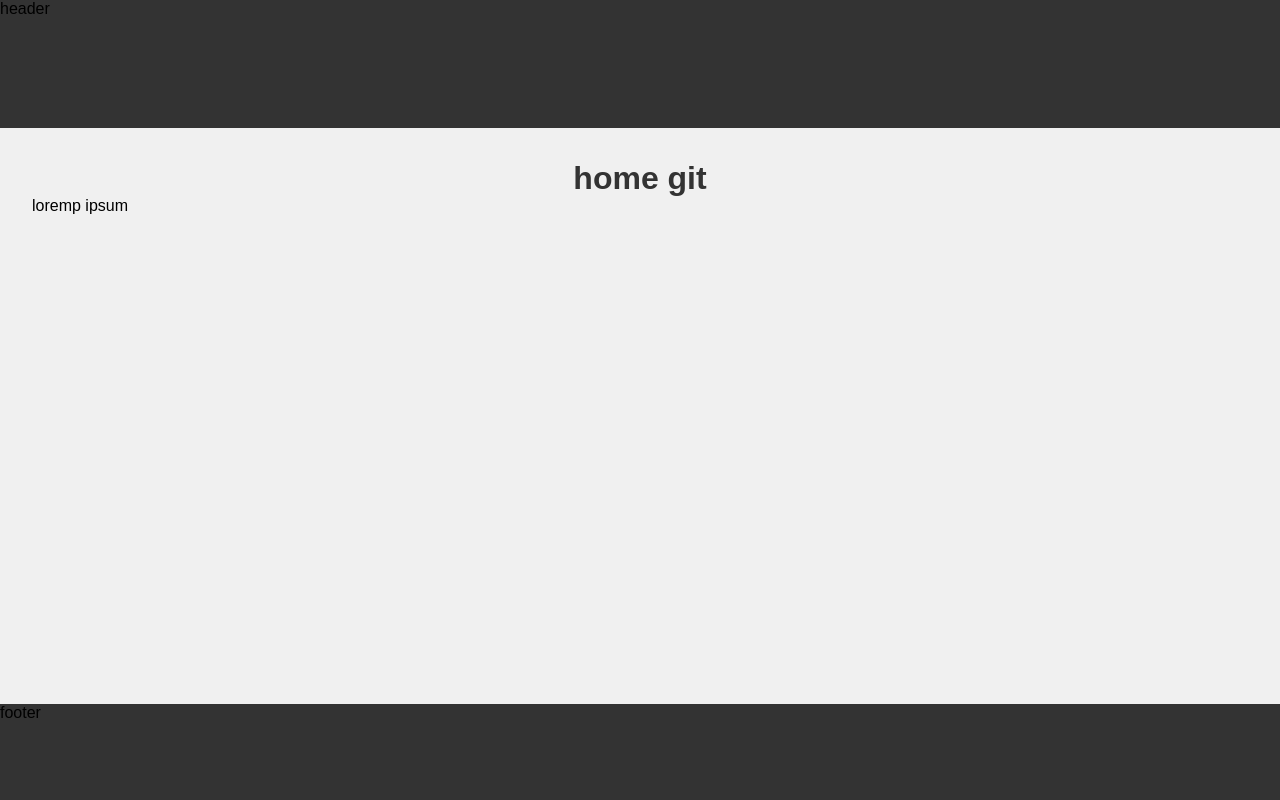
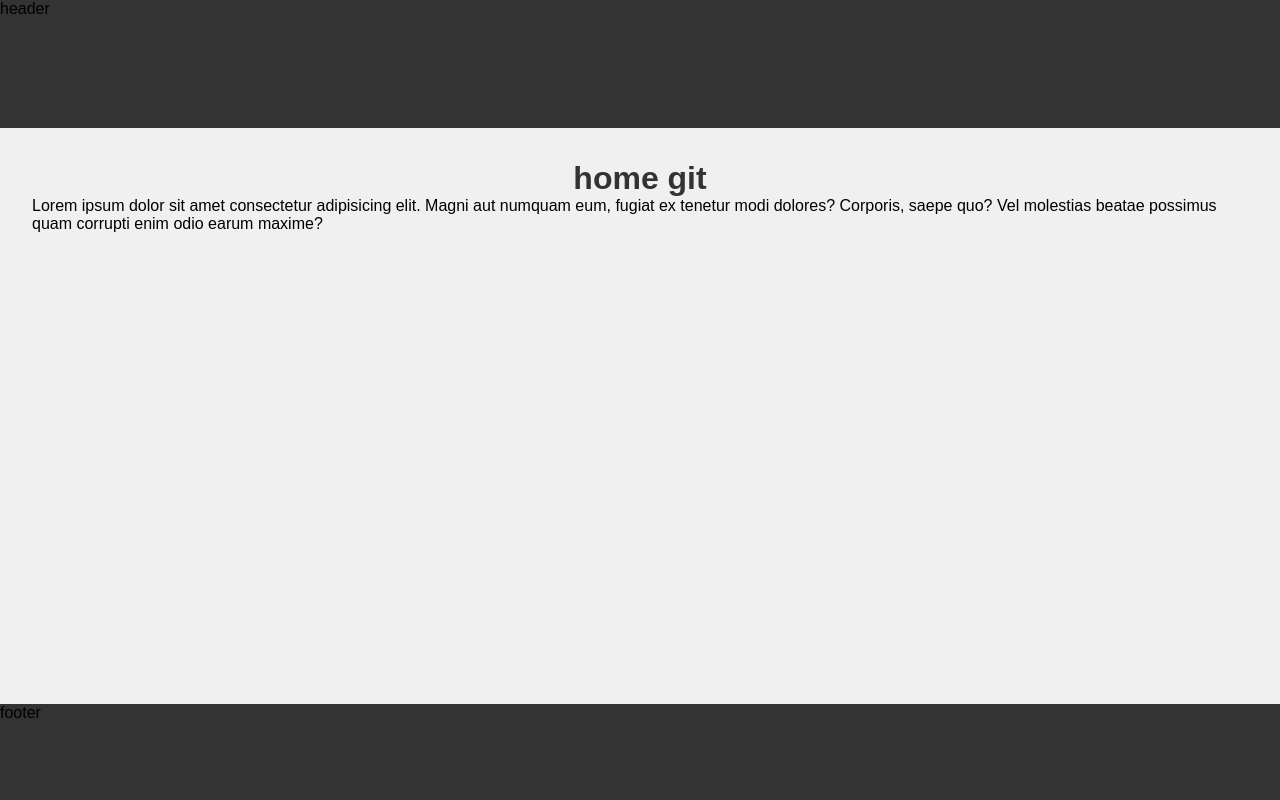
Before and after one commit to BryanMarianoDominguez/prueba-git, a plain HTML site: page index.html in a window 1280 px wide. Drawn offline with Linux system fonts and the light colour scheme.

Commit message:
feat: update p tag

```diff
--- a/index.html
+++ b/index.html
@@ -10,7 +10,7 @@
     <header>header</header>
     <main>
         <h1>home git</h1>
-        <p>loremp ipsum</p>
+        <p>Lorem ipsum dolor sit amet consectetur adipisicing elit. Magni aut numquam eum, fugiat ex tenetur modi dolores? Corporis, saepe quo? Vel molestias beatae possimus quam corrupti enim odio earum maxime?</p>
     </main>
     <footer>footer</footer>
 </body>
```
